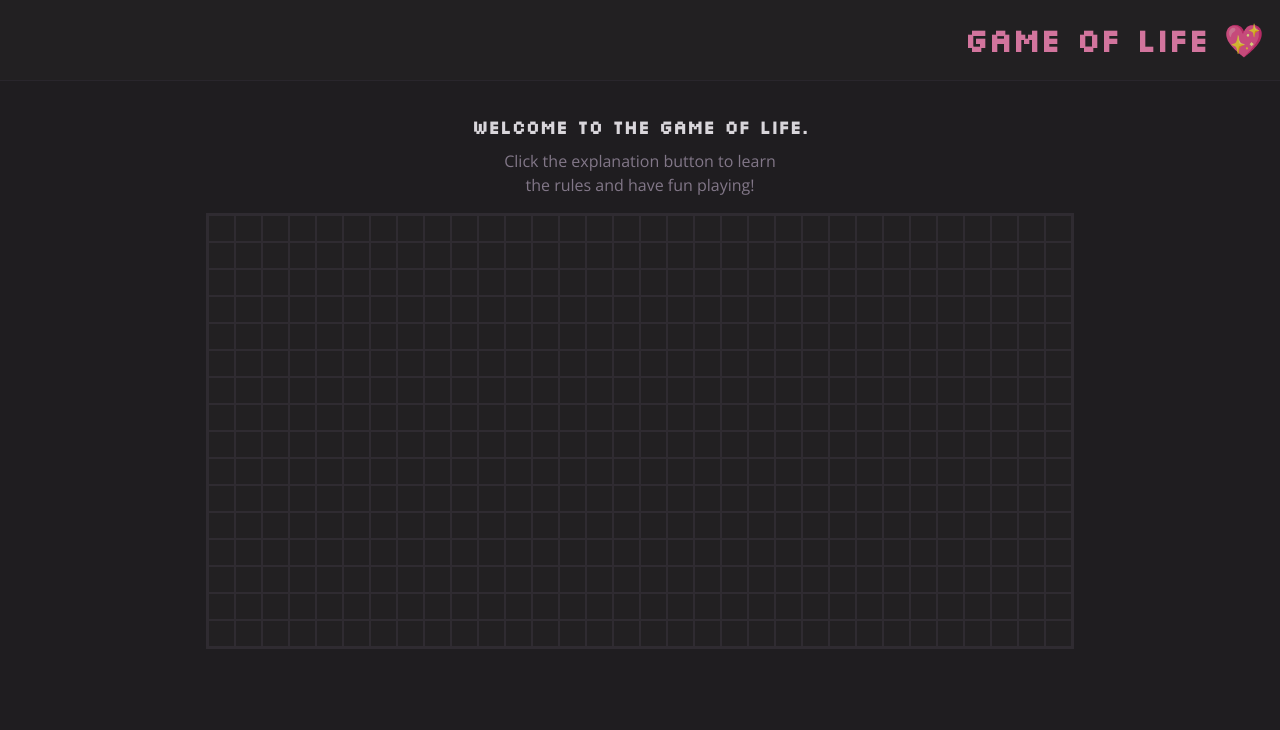
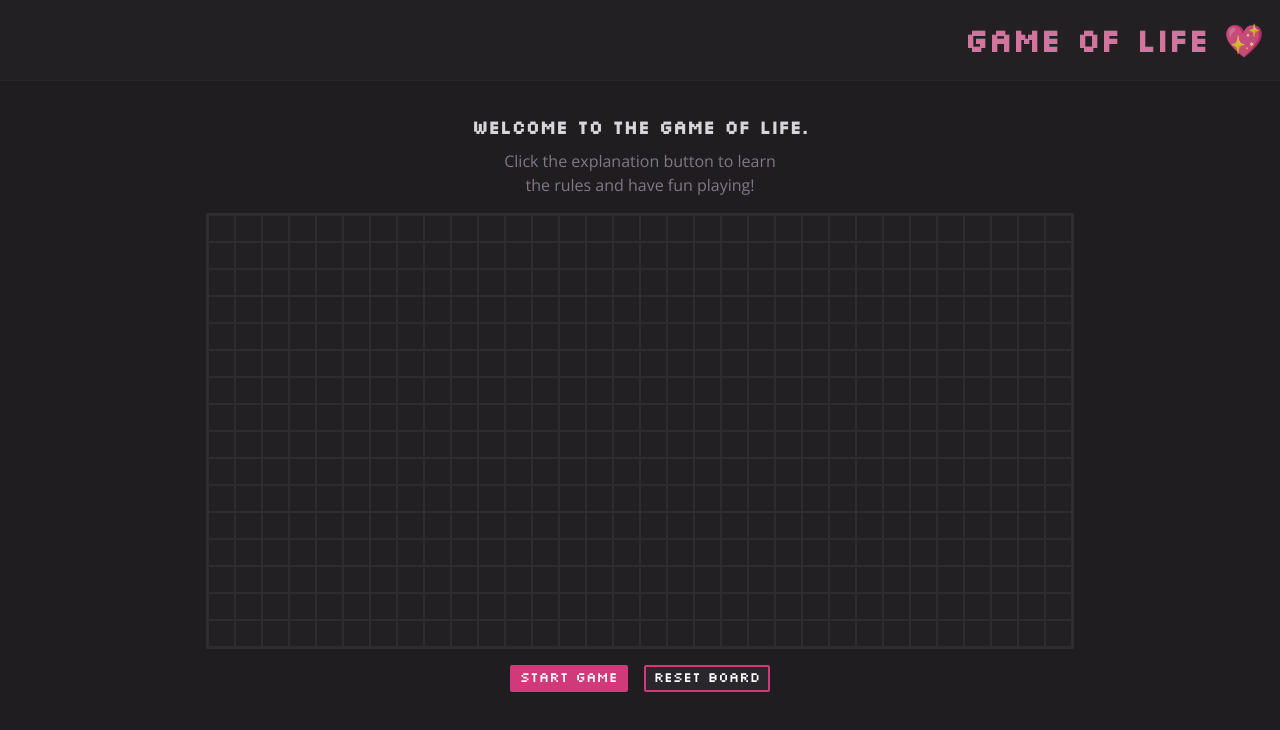
Before and after one commit to MatildaMared/project__game-of-life, a React (Create React App) app: page / in a window 1280 px wide. Shown: the top 730 px of the page. Built offline with nearby package versions, Linux system fonts and the light colour scheme.

Commit message:
add button component

```diff
--- /dev/null
+++ b/src/components/Button/Button.tsx
@@ -0,0 +1,67 @@
+import React from "react";
+import styled from "styled-components";
+
+interface Props {
+	children: React.ReactNode;
+	secondary?: boolean;
+	onClick: () => void;
+}
+
+function Button(props: Props) {
+	const { children, secondary = false, onClick } = props;
+	return (
+		<Container secondary={secondary} onClick={onClick}>
+			{children}
+		</Container>
+	);
+}
+
+interface ButtonProps {
+	secondary?: boolean;
+}
+
+const Container = styled.button<ButtonProps>`
+	border: ${(props) =>
+		props.secondary
+			? "2px solid var(--color-pink-dark)"
+			: "2px solid transparent"};
+	background-color: ${(props) =>
+		props.secondary ? "var(--color-gray-800)" : "var(--color-pink-dark)"};
+	color: #fff;
+	font-family: var(--font-secondary);
+	font-size: 14px;
+	padding: 0px 8px 2px 8px;
+	border-radius: 2px;
+	cursor: pointer;
+	position: relative;
+
+	&::before {
+		content: "";
+		z-index: -1;
+		width: 100%;
+		height: 100%;
+		position: absolute;
+		top: 0;
+		left: 0;
+		border-radius: 2px;
+		background-color: var(--color-pink-dark);
+		opacity: 0.5;
+		transition: transform 250ms, filter 250ms;
+	}
+
+	&:hover {
+		background-color: ${(props) =>
+			props.secondary ? "var(--color-gray-700)" : "var(--color-pink-dark)"};
+		&::before {
+			transform: scale(1.1);
+			filter: blur(8px);
+		}
+	}
+
+	&:focus {
+		outline: 2px solid var(--color-pink);
+		outline-offset: 4px;
+	}
+`;
+
+export default Button;
--- /dev/null
+++ b/src/components/Button/index.ts
@@ -0,0 +1,2 @@
+export * from "./Button";
+export { default } from "./Button";
--- a/src/components/GameBoard/GameBoard.tsx
+++ b/src/components/GameBoard/GameBoard.tsx
@@ -1,6 +1,7 @@
 import React, { useEffect, useState } from "react";
 import styled from "styled-components";
 import useGameBoard from "../../hooks/useGameBoard";
+import Button from "../Button";
 
 function GameBoard() {
 	const [numberOfRows, setNumberOfRows] = useState(16);
@@ -24,12 +25,20 @@ function GameBoard() {
 						))
 					)}
 			</Grid>
+			<ButtonContainer>
+				<Button onClick={() => 1}>Start Game</Button>
+				<Button secondary onClick={() => 1}>Reset Board</Button>
+			</ButtonContainer>
 		</Container>
 	);
 }
 
 const Container = styled.div`
 	margin-top: 32px;
+	display: flex;
+	flex-direction: column;
+	align-items: center;
+	gap: 16px;
 `;
 
 interface GridProps {
@@ -61,7 +70,7 @@ const Cell = styled.button`
 	}
 
 	&:focus {
-		outline: 2px solid var(--color-pink-transparent);
+		outline: 2px solid var(--color-pink-light);
 		outline-offset: 2px;
 		z-index: 1;
 	}
@@ -69,17 +78,19 @@ const Cell = styled.button`
 
 const WelcomeText = styled.h3`
 	font-family: var(--font-secondary);
-	margin: 0 auto;
 	text-align: center;
-	margin-bottom: 8px;
+	margin-bottom: -8px;
 `;
 
 const Introduction = styled.p`
 	text-align: center;
 	width: 30ch;
-	margin: 0 auto;
-	margin-bottom: 16px;
 	color: var(--color-gray-300);
 `;
 
+const ButtonContainer = styled.div`
+	display: flex;
+	gap: 16px;
+`;
+
 export default GameBoard;
```
